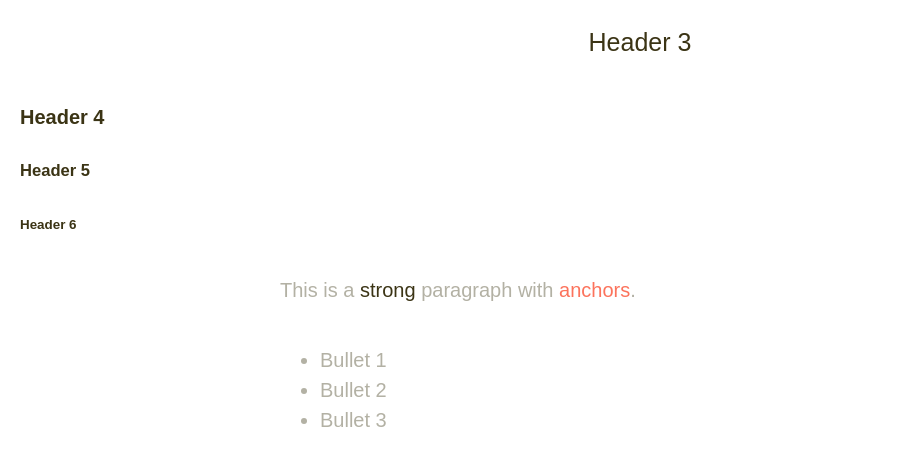
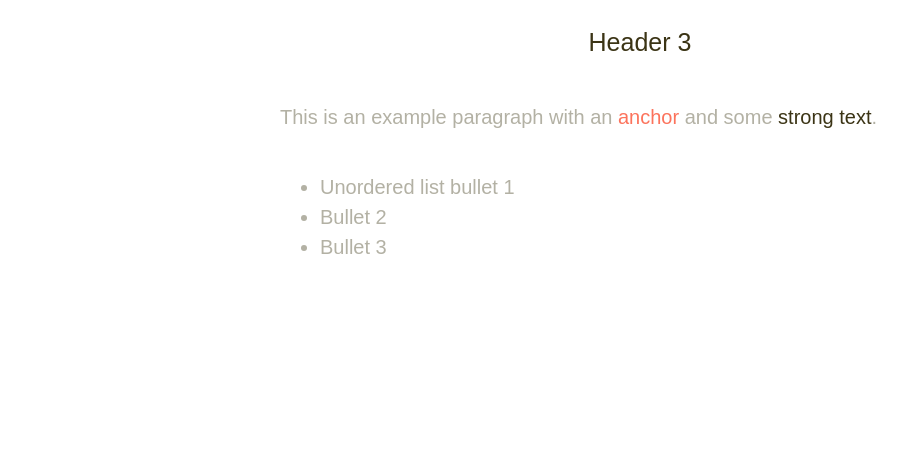
Before and after one commit to stuartwakefield2016/styles-base, a website: page index.html in a window 1280 px wide. Shown: the part 221-686 px from the top of the page, without its empty margins (0-918 px from the left). Drawn offline with Linux system fonts and the light colour scheme.

Commit message:
Updating ready to publish on bower

```diff
--- a/bower.json
+++ b/bower.json
@@ -1,9 +1,9 @@
 {
-  "name": "stuartwakefield-v2016-styles-base",
+  "name": "stuartwakefield2016-styles-base",
   "authors": [
     "Stuart Wakefield <me@stuartwakefield.co.uk>"
   ],
-  "description": "The base CSS styling for Stuart Wakefield v2016 website.",
+  "description": "The base CSS styling for Stuart Wakefield 2016 website.",
   "main": "base.css",
   "moduleType": [],
   "keywords": [
--- a/index.html
+++ b/index.html
@@ -8,13 +8,11 @@
     <h1>Header 1</h1>
     <h2>Header 2</h2>
     <h3>Header 3</h3>
-    <h4>Header 4</h4>
-    <h5>Header 5</h5>
-    <h6>Header 6</h6>
     <p>
-      This is a <strong>strong</strong> paragraph with <a href="">anchors</a>.
+      This is an example paragraph with an <a href="">anchor</a> and some
+      <strong>strong text</strong>.
     <ul>
-      <li>Bullet 1
+      <li>Unordered list bullet 1
       <li>Bullet 2
       <li>Bullet 3
     </ul>
```
